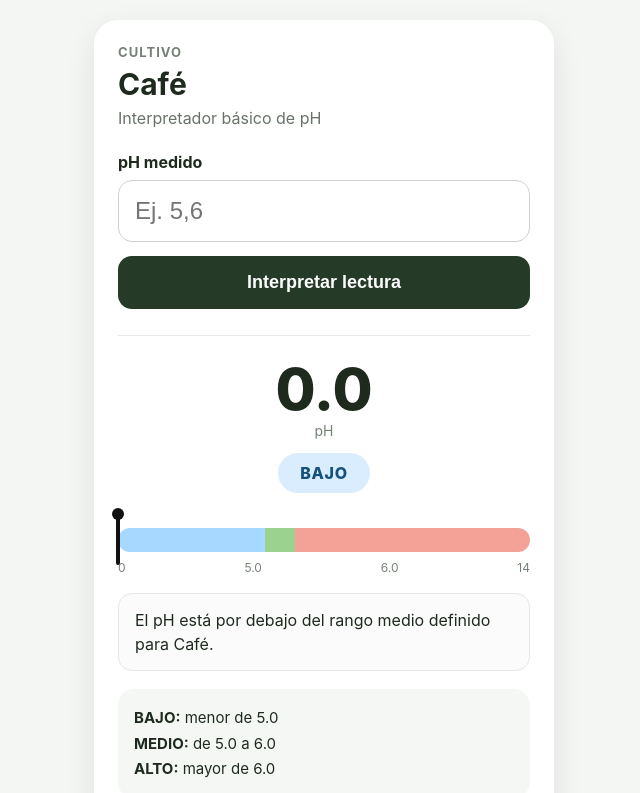
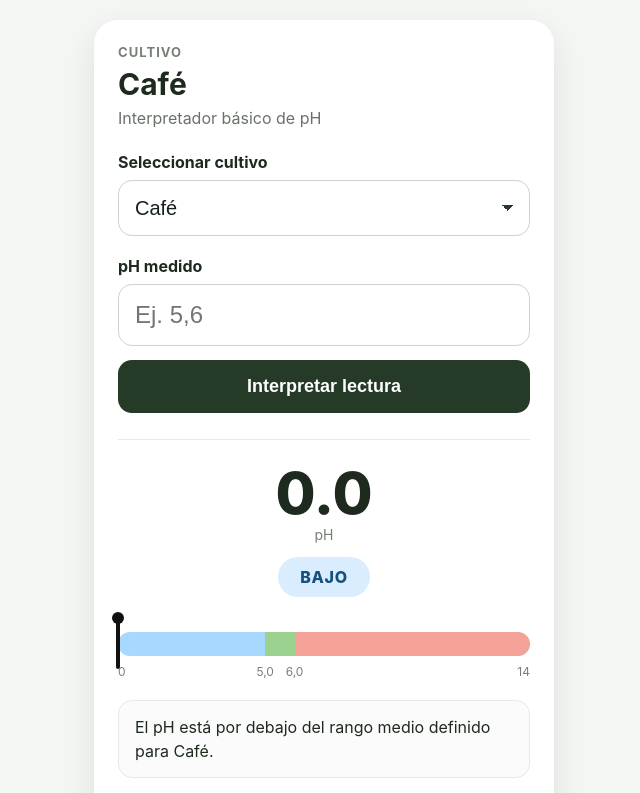
Before and after one commit to miguelandresamado-design/pH-cultivos, a plain HTML site: page index.html in a window 1280 px wide. Both pictures are taken after a click on the button "Interpretar lectura". Shown: the top 793 px of the page, without its empty margins (316-956 px from the left). Drawn offline with Linux system fonts and the light colour scheme.

Commit message:
Agregar selector de cultivo y reglas para Banano

```diff
--- a/index.html
+++ b/index.html
@@ -16,17 +16,19 @@
     .eyebrow{font-size:13px;text-transform:uppercase;letter-spacing:.08em;color:#778077;font-weight:700;margin-bottom:6px}
     h1{margin:0;font-size:30px}.subtitle{margin:6px 0 24px;color:#697269}
     label{display:block;margin-bottom:8px;font-weight:750}
-    input{width:100%;padding:16px;border:1px solid #ccd4cc;border-radius:14px;font-size:24px;background:#fff;color:#162016}
+    select,input{width:100%;padding:16px;border:1px solid #ccd4cc;border-radius:14px;font-size:20px;background:#fff;color:#162016}
+    select{margin-bottom:20px;appearance:none;background-image:linear-gradient(45deg,transparent 50%,#253b28 50%),linear-gradient(135deg,#253b28 50%,transparent 50%);background-position:calc(100% - 21px) 50%,calc(100% - 15px) 50%;background-size:6px 6px,6px 6px;background-repeat:no-repeat}
+    input{font-size:24px}
     button{width:100%;margin-top:14px;padding:16px;border:0;border-radius:14px;font-size:18px;font-weight:800;background:#253b28;color:#fff;cursor:pointer;touch-action:manipulation}
     .result{display:none;margin-top:26px;border-top:1px solid #e7ebe7;padding-top:24px}
     .value{text-align:center;font-size:58px;line-height:1;font-weight:850}.unit{text-align:center;color:#758075;margin-top:4px;font-size:14px}
     .status{margin:14px auto 22px;width:fit-content;padding:10px 22px;border-radius:999px;font-weight:850;letter-spacing:.04em}
     .low{background:#d9edff;color:#15517c}.medium{background:#e2f2de;color:#2f6b2f}.high{background:#ffe2dc;color:#8a2e20}
-    .scale{position:relative;margin-top:18px;padding-top:13px}.bar{height:24px;border-radius:999px;overflow:hidden;display:grid;grid-template-columns:5fr 1fr 8fr}
+    .scale{position:relative;margin-top:18px;padding-top:13px}.bar{height:24px;border-radius:999px;overflow:hidden;display:grid}
     .seg-low{background:#a7d8ff}.seg-medium{background:#9bd28f}.seg-high{background:#f4a297}
     .marker{position:absolute;top:0;width:4px;height:50px;background:#111;border-radius:3px;transform:translateX(-50%);transition:left .25s ease;pointer-events:none}
     .marker:before{content:"";position:absolute;top:-1px;left:50%;transform:translate(-50%,-50%);width:12px;height:12px;background:#111;border-radius:50%}
-    .labels{display:flex;justify-content:space-between;margin-top:8px;color:#758075;font-size:12px}
+    .labels{position:relative;height:18px;margin-top:8px;color:#758075;font-size:12px}.labels span{position:absolute;transform:translateX(-50%)}.labels span:first-child{left:0;transform:none}.labels span:last-child{right:0;transform:none}
     .message{margin-top:18px;padding:14px 16px;border-radius:14px;background:#fafbfa;border:1px solid #e6eae6;line-height:1.5}
     .ranges{margin-top:18px;background:#f5f7f5;border-radius:16px;padding:16px;line-height:1.7;font-size:15px}
     .foot{text-align:center;margin-top:16px;color:#818981;font-size:12px}
@@ -36,8 +38,13 @@
 <div class="wrap">
   <main class="app">
     <div class="eyebrow">Cultivo</div>
-    <h1>Café</h1>
+    <h1 id="crop-title">Café</h1>
     <p class="subtitle">Interpretador básico de pH</p>
+    <label for="crop">Seleccionar cultivo</label>
+    <select id="crop">
+      <option value="cafe">Café</option>
+      <option value="banano">Banano</option>
+    </select>
     <label for="ph">pH medido</label>
     <input id="ph" type="text" inputmode="decimal" autocomplete="off" placeholder="Ej. 5,6">
     <button id="interpretar" type="button">Interpretar lectura</button>
@@ -46,40 +53,65 @@
       <div class="unit">pH</div>
       <div id="status" class="status medium">MEDIO</div>
       <div class="scale">
-        <div class="bar"><div class="seg-low"></div><div class="seg-medium"></div><div class="seg-high"></div></div>
+        <div id="bar" class="bar"><div class="seg-low"></div><div class="seg-medium"></div><div class="seg-high"></div></div>
         <div class="marker" id="marker"></div>
-        <div class="labels"><span>0</span><span>5.0</span><span>6.0</span><span>14</span></div>
+        <div class="labels"><span>0</span><span id="low-limit"></span><span id="high-limit"></span><span>14</span></div>
       </div>
       <div id="message" class="message"></div>
-      <div class="ranges">
-        <div><strong>BAJO:</strong> menor de 5.0</div>
-        <div><strong>MEDIO:</strong> de 5.0 a 6.0</div>
-        <div><strong>ALTO:</strong> mayor de 6.0</div>
-      </div>
+      <div id="ranges" class="ranges"></div>
     </section>
   </main>
-  <div class="foot">Versión inicial · Café · Lectura manual</div>
+  <div class="foot">Versión 2 · Café y Banano · Lectura manual</div>
 </div>
 <script>
 (function(){
+  const crops={
+    cafe:{name:'Café',low:5,high:6},
+    banano:{name:'Banano',low:5.5,high:6.5}
+  };
+  const cropSelect=document.getElementById('crop');
+  const cropTitle=document.getElementById('crop-title');
   const input=document.getElementById('ph');
   const button=document.getElementById('interpretar');
   const result=document.getElementById('result');
   const value=document.getElementById('value');
   const status=document.getElementById('status');
+  const bar=document.getElementById('bar');
   const marker=document.getElementById('marker');
+  const lowLimit=document.getElementById('low-limit');
+  const highLimit=document.getElementById('high-limit');
   const message=document.getElementById('message');
+  const ranges=document.getElementById('ranges');
+
+  function displayNumber(number){return number.toFixed(1).replace('.',',');}
+
+  function updateCrop(){
+    const crop=crops[cropSelect.value];
+    cropTitle.textContent=crop.name;
+    bar.style.gridTemplateColumns=`${crop.low}fr ${crop.high-crop.low}fr ${14-crop.high}fr`;
+    lowLimit.textContent=displayNumber(crop.low);
+    lowLimit.style.left=(crop.low/14*100)+'%';
+    highLimit.textContent=displayNumber(crop.high);
+    highLimit.style.left=(crop.high/14*100)+'%';
+    ranges.innerHTML=`<div><strong>BAJO:</strong> menor de ${displayNumber(crop.low)}</div><div><strong>MEDIO:</strong> de ${displayNumber(crop.low)} a ${displayNumber(crop.high)}</div><div><strong>ALTO:</strong> mayor de ${displayNumber(crop.high)}</div>`;
+    result.style.display='none';
+  }
+
   function interpretar(){
     const ph=Number(String(input.value).trim().replace(',','.'));
     if(!Number.isFinite(ph)||ph<0||ph>14){alert('Ingrese un valor de pH válido entre 0 y 14.');input.focus();return;}
+    const crop=crops[cropSelect.value];
     value.textContent=ph.toFixed(1);status.className='status';
-    if(ph<5){status.textContent='BAJO';status.classList.add('low');message.textContent='El pH está por debajo del rango medio definido para Café.';}
-    else if(ph<=6){status.textContent='MEDIO';status.classList.add('medium');message.textContent='El pH se encuentra dentro del rango medio definido para Café.';}
-    else{status.textContent='ALTO';status.classList.add('high');message.textContent='El pH está por encima del rango medio definido para Café.';}
+    if(ph<crop.low){status.textContent='BAJO';status.classList.add('low');message.textContent=`El pH está por debajo del rango medio definido para ${crop.name}.`;}
+    else if(ph<=crop.high){status.textContent='MEDIO';status.classList.add('medium');message.textContent=`El pH se encuentra dentro del rango medio definido para ${crop.name}.`;}
+    else{status.textContent='ALTO';status.classList.add('high');message.textContent=`El pH está por encima del rango medio definido para ${crop.name}.`;}
     marker.style.left=Math.max(0,Math.min(100,(ph/14)*100))+'%';result.style.display='block';
   }
+
+  cropSelect.addEventListener('change',updateCrop);
   button.addEventListener('click',interpretar);
   input.addEventListener('keydown',e=>{if(e.key==='Enter')interpretar();});
+  updateCrop();
   if('serviceWorker' in navigator&&location.protocol.startsWith('http')){window.addEventListener('load',()=>navigator.serviceWorker.register('./service-worker.js').catch(()=>{}));}
 })();
 </script>
```
